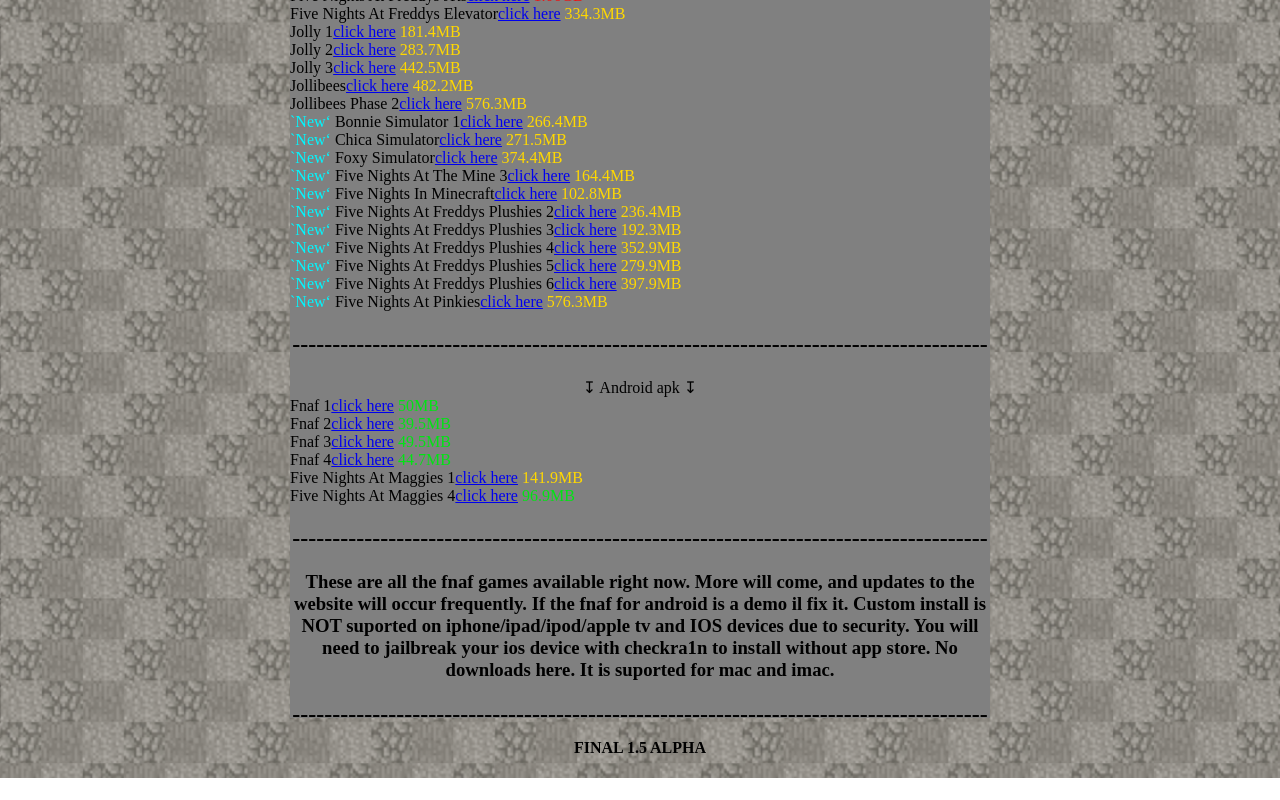
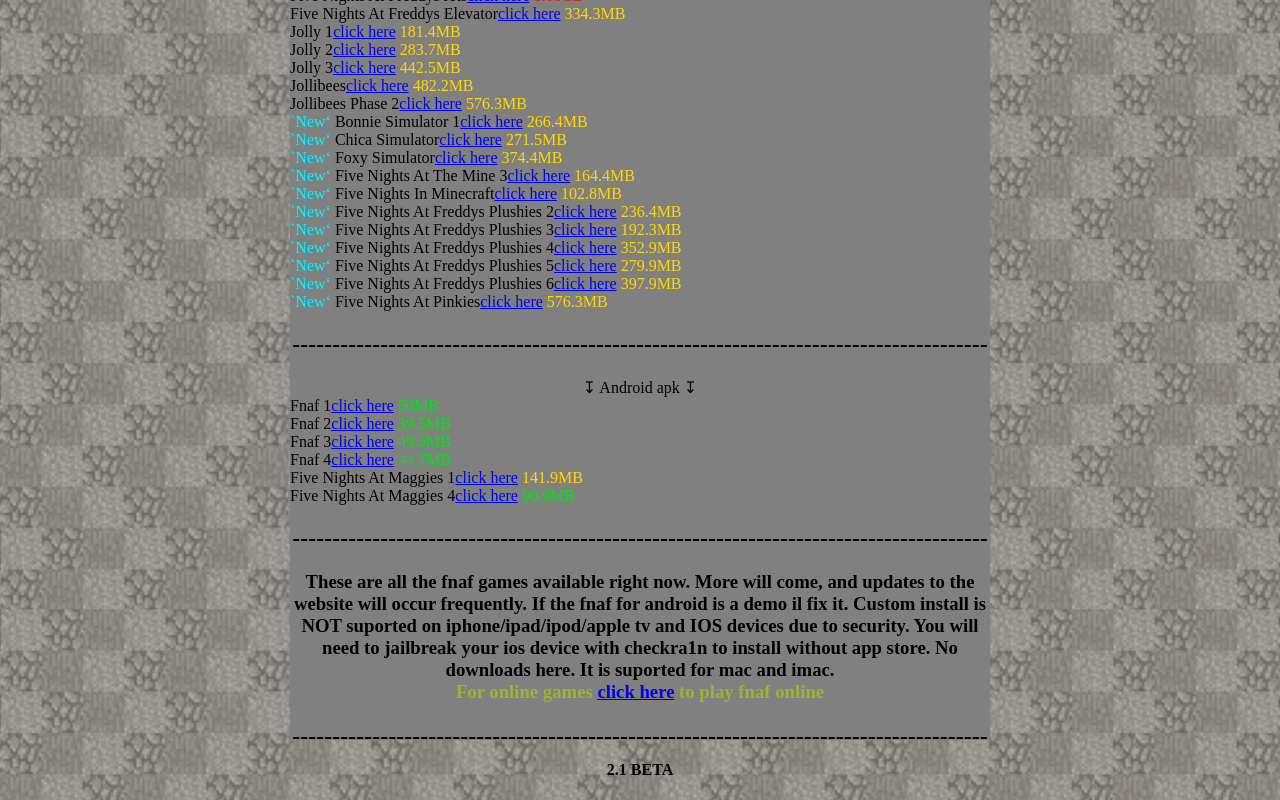
Before and after one commit to WEB-SNIFFER-123/FRG, a plain HTML site: page index.html in a window 1280 px wide. Shown: the part 405-1205 px from the top of the page. Before the commit the page ends 1183 px from the top, so only its background shows below. Drawn offline with Linux system fonts and the light colour scheme.

Commit message:
Update index.html

```diff
--- a/index.html
+++ b/index.html
@@ -20,7 +20,7 @@
 
     <style>
         .Border_socket1 {
-            height: 1103px;
+            height: 1125px;
             width: 700px;
             background: #808080;
             text-align: center;
@@ -67,6 +67,12 @@
         h12 {
             font-size: 10;
             color: #00f7ff
+        }
+    </style>
+
+    <style>
+        h14 {
+            color: #9eb42e
         }
     </style>
 
@@ -211,6 +217,9 @@
                 Custom install is NOT suported on iphone/ipad/ipod/apple tv and IOS devices due to security.
                 You will need to jailbreak your ios device with checkra1n to install without app store. No
                 downloads here. It is suported for mac and imac.
+                <div align="center">
+                    <h14>For online games <a href="https://web-sniffer-123.github.io/FRY/">click here</a> to play fnaf online</h14>
+                </div>
             </h3>
             <h2>---------------------------------------------------------------------------------------</h2>
         </div>
@@ -221,5 +230,5 @@
 </main>
 
 <div align="center">
-    <h4>FINAL 1.5 ALPHA</h4>
+    <h4>2.1 BETA</h4>
 </div>
```
